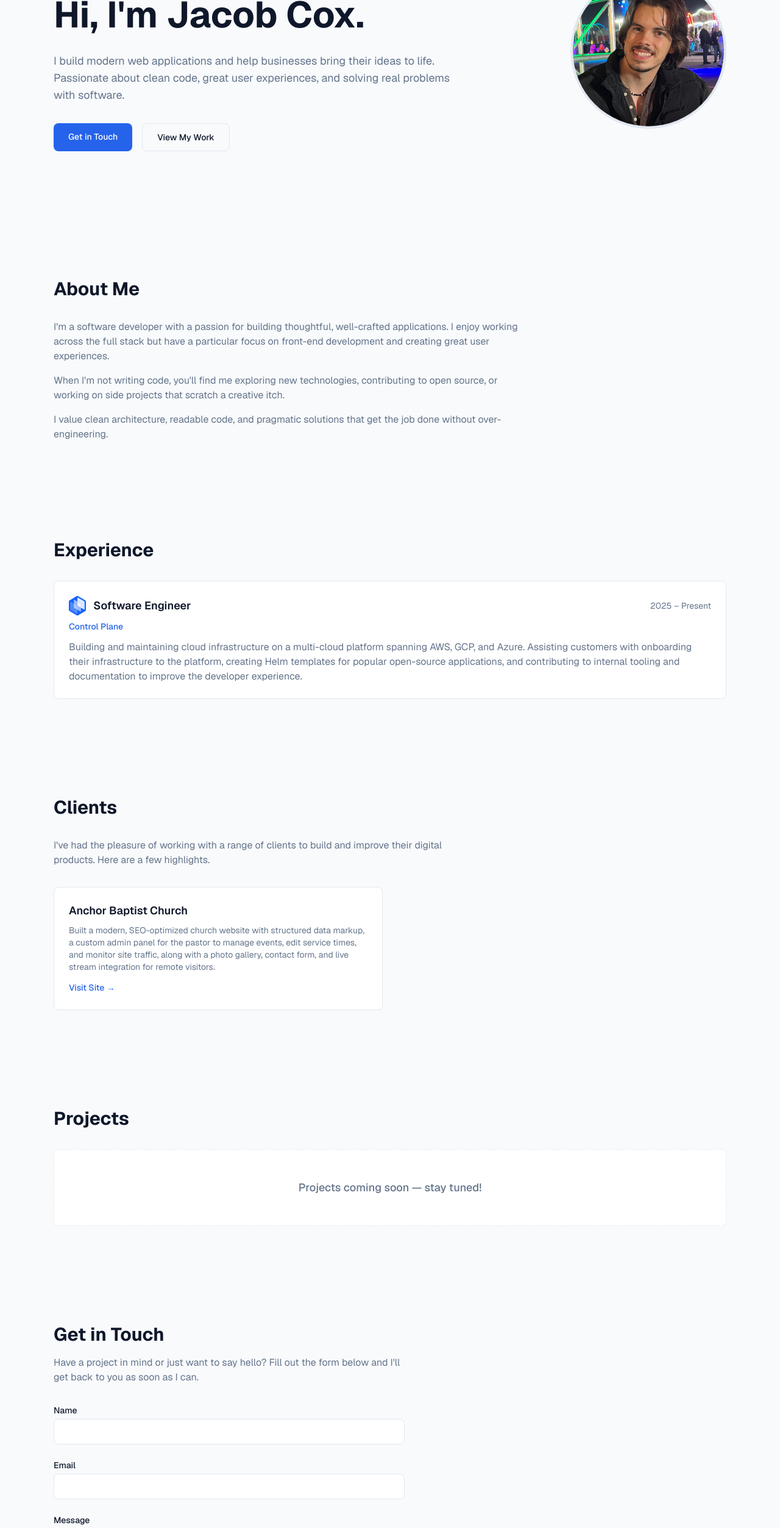
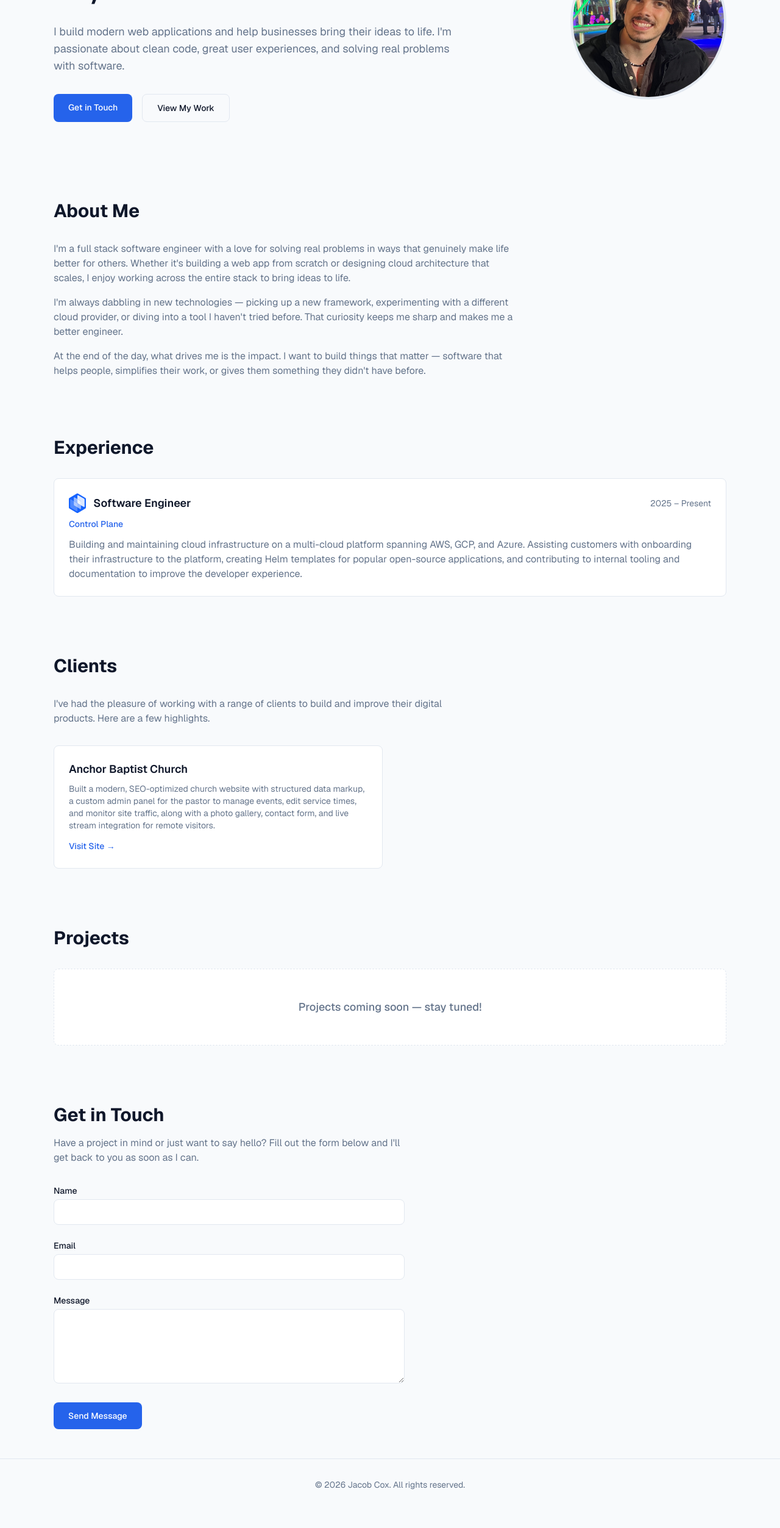
Before and after one commit to jacobecox/personal-website, a Next.js app: page / in a window 1280 px wide. Shown: the part 234-2739 px from the top of the page at 61% size. After the commit the page ends 2710 px from the top, so only its background shows below. Built offline with nearby package versions, Linux system fonts and the light colour scheme.

Commit message:
updated about section, finished contact form setup, rearranged sections

```diff
--- a/src/app/globals.css
+++ b/src/app/globals.css
@@ -46,3 +46,7 @@ body {
 html {
   scroll-behavior: smooth;
 }
+
+section[id] {
+  scroll-margin-top: 6rem;
+}
--- a/src/components/About.tsx
+++ b/src/components/About.tsx
@@ -1,23 +1,26 @@
 export default function About() {
   return (
-    <section id="about" className="py-20">
+    <section id="about" className="py-12">
       <div className="mx-auto max-w-6xl px-6">
         <h2 className="mb-8 text-3xl font-bold">About Me</h2>
         <div className="max-w-3xl space-y-4 text-muted">
           <p>
-            I&apos;m a software developer with a passion for building
-            thoughtful, well-crafted applications. I enjoy working across the
-            full stack but have a particular focus on front-end development and
-            creating great user experiences.
+            I&apos;m a full stack software engineer with a love for solving
+            real problems in ways that genuinely make life better for others.
+            Whether it&apos;s building a web app from scratch or designing
+            cloud architecture that scales, I enjoy working across the entire
+            stack to bring ideas to life.
           </p>
           <p>
-            When I&apos;m not writing code, you&apos;ll find me exploring new
-            technologies, contributing to open source, or working on side
-            projects that scratch a creative itch.
+            I&apos;m always dabbling in new technologies — picking up a new
+            framework, experimenting with a different cloud provider, or diving
+            into a tool I haven&apos;t tried before. That curiosity keeps me
+            sharp and makes me a better engineer.
           </p>
           <p>
-            I value clean architecture, readable code, and pragmatic solutions
-            that get the job done without over-engineering.
+            At the end of the day, what drives me is the impact. I want to
+            build things that matter — software that helps people, simplifies
+            their work, or gives them something they didn&apos;t have before.
           </p>
         </div>
       </div>
--- a/src/components/Clients.tsx
+++ b/src/components/Clients.tsx
@@ -9,7 +9,7 @@ const clients = [
 
 export default function Clients() {
   return (
-    <section id="clients" className="py-20">
+    <section id="clients" className="py-12">
       <div className="mx-auto max-w-6xl px-6">
         <h2 className="mb-8 text-3xl font-bold">Clients</h2>
         <p className="mb-8 max-w-2xl text-muted">
--- a/src/components/Contact.tsx
+++ b/src/components/Contact.tsx
@@ -1,17 +1,56 @@
+"use client";
+
+import type { FormEventHandler } from "react";
+import { useState } from "react";
+
 export default function Contact() {
+  const [status, setStatus] = useState<"idle" | "sending" | "success" | "error">("idle");
+
+  const handleSubmit: FormEventHandler<HTMLFormElement> = async (e) => {
+    e.preventDefault();
+    setStatus("sending");
+
+    const form = e.currentTarget;
+    const data = new FormData(form);
+
+    const res = await fetch("https://formspree.io/f/xlgwbyjd", {
+      method: "POST",
+      body: data,
+      headers: { Accept: "application/json" },
+    });
+
+    if (res.ok) {
+      setStatus("success");
+      form.reset();
+    } else {
+      setStatus("error");
+    }
+  }
+
   return (
-    <section id="contact" className="py-20">
+    <section id="contact" className="py-12">
       <div className="mx-auto max-w-6xl px-6">
         <h2 className="mb-4 text-3xl font-bold">Get in Touch</h2>
         <p className="mb-8 max-w-xl text-muted">
           Have a project in mind or just want to say hello? Fill out the form
           below and I&apos;ll get back to you as soon as I can.
         </p>
-        <form
-          action="https://formspree.io/f/YOUR_FORM_ID"
-          method="POST"
-          className="max-w-xl space-y-6"
+
+        {status === "success" ? (
+          <div className="max-w-xl rounded-lg border border-primary/30 bg-primary/5 p-8 text-center">
+            <h3 className="mb-2 text-xl font-semibold">Thanks for reaching out!</h3>
+            <p className="mb-4 text-muted">
+              Your message has been sent. I&apos;ll get back to you as soon as I can.
+            </p>
+            <button
+              onClick={() => setStatus("idle")}
+              className="text-sm font-medium text-primary hover:underline"
             >
+              Send another message
+            </button>
+          </div>
+        ) : (
+          <form onSubmit={handleSubmit} className="max-w-xl space-y-6">
             <div>
               <label
                 htmlFor="name"
@@ -57,13 +96,20 @@ export default function Contact() {
                 className="w-full rounded-lg border border-border bg-card px-4 py-2.5 text-sm outline-none transition-colors focus:border-primary"
               />
             </div>
+            {status === "error" && (
+              <p className="text-sm text-red-500">
+                Something went wrong. Please try again.
+              </p>
+            )}
             <button
               type="submit"
-            className="rounded-lg bg-primary px-6 py-3 text-sm font-medium text-white transition-colors hover:bg-primary-dark"
+              disabled={status === "sending"}
+              className="rounded-lg bg-primary px-6 py-3 text-sm font-medium text-white transition-colors hover:bg-primary-dark disabled:opacity-50"
             >
-            Send Message
+              {status === "sending" ? "Sending..." : "Send Message"}
             </button>
           </form>
+        )}
       </div>
     </section>
   );
--- a/src/components/Experience.tsx
+++ b/src/components/Experience.tsx
@@ -13,7 +13,7 @@ const jobs = [
 
 export default function Experience() {
   return (
-    <section id="experience" className="py-20">
+    <section id="experience" className="py-12">
       <div className="mx-auto max-w-6xl px-6">
         <h2 className="mb-8 text-3xl font-bold">Experience</h2>
         <div className="space-y-8">
--- a/src/components/Header.tsx
+++ b/src/components/Header.tsx
@@ -3,8 +3,8 @@ import Link from "next/link";
 const navLinks = [
   { href: "#about", label: "About" },
   { href: "#experience", label: "Experience" },
+  { href: "#clients", label: "Clients" },
   { href: "#projects", label: "Projects" },
-  { href: "#clients", label: "Clients" },
   { href: "#contact", label: "Contact" },
 ];
 
--- a/src/components/Hero.tsx
+++ b/src/components/Hero.tsx
@@ -2,7 +2,7 @@ import Image from "next/image";
 
 export default function Hero() {
   return (
-    <section className="py-24 md:py-32">
+    <section className="py-16 md:py-20">
       <div className="mx-auto max-w-6xl px-6">
         <div className="flex flex-col-reverse items-center gap-12 md:flex-row md:items-start md:justify-between">
           <div className="flex-1">
@@ -14,7 +14,7 @@ export default function Hero() {
             </h1>
             <p className="mb-8 max-w-2xl text-lg text-muted">
               I build modern web applications and help businesses bring their
-              ideas to life. Passionate about clean code, great user
+              ideas to life. I&apos;m passionate about clean code, great user
               experiences, and solving real problems with software.
             </p>
             <div className="flex gap-4">
@@ -25,7 +25,7 @@ export default function Hero() {
                 Get in Touch
               </a>
               <a
-                href="#projects"
+                href="#clients"
                 className="rounded-lg border border-border px-6 py-3 text-sm font-medium transition-colors hover:bg-card"
               >
                 View My Work
--- a/src/components/Projects.tsx
+++ b/src/components/Projects.tsx
@@ -7,7 +7,7 @@ const projects: {
 
 export default function Projects() {
   return (
-    <section id="projects" className="py-20">
+    <section id="projects" className="py-12">
       <div className="mx-auto max-w-6xl px-6">
         <h2 className="mb-8 text-3xl font-bold">Projects</h2>
         {projects.length > 0 ? (
```
Lines whose indentation alone changed are shown as unchanged.
